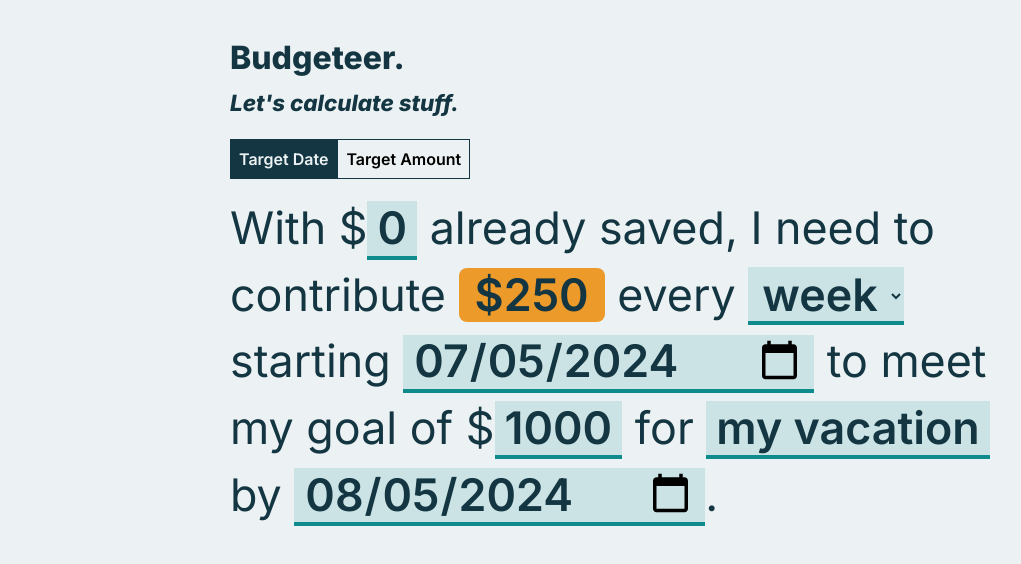
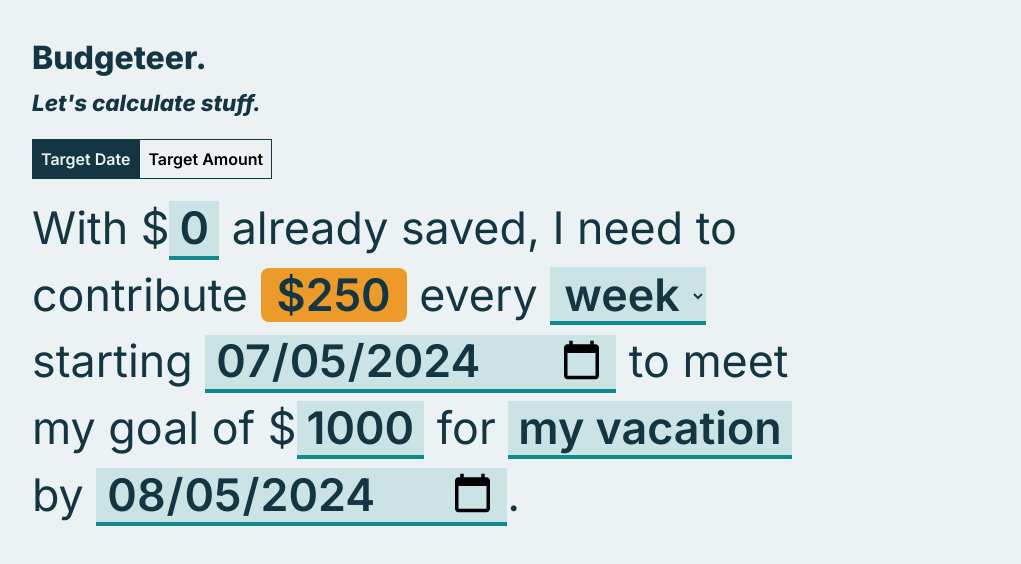
Before and after one commit to jessiejalca/budgeteer, a React (Vite) app: page / in a window 1280 px wide. Shown: the top 564 px of the page, without its empty margins (0-1021 px from the left). Built offline with nearby package versions, Linux system fonts and the light colour scheme.

Commit message:
fix: Prevent content from getting cut off on small screens

```diff
--- a/src/App.css
+++ b/src/App.css
@@ -13,6 +13,10 @@
   gap: 2rem;
   background-color: var(--primary-color);
   color: var(--text-color);
+}
+
+body {
+  width: 100%;
 }
 
 .subhead {
```
